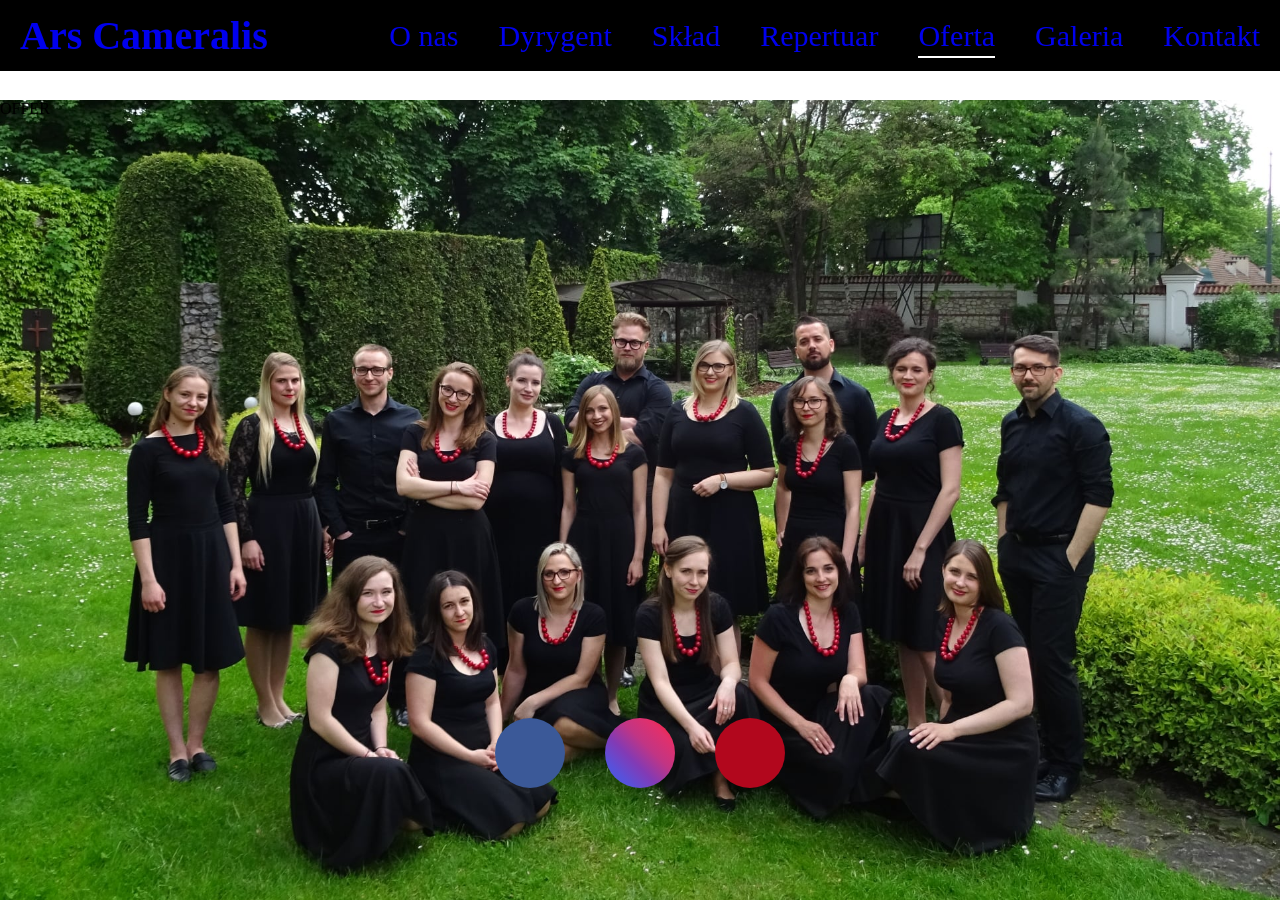
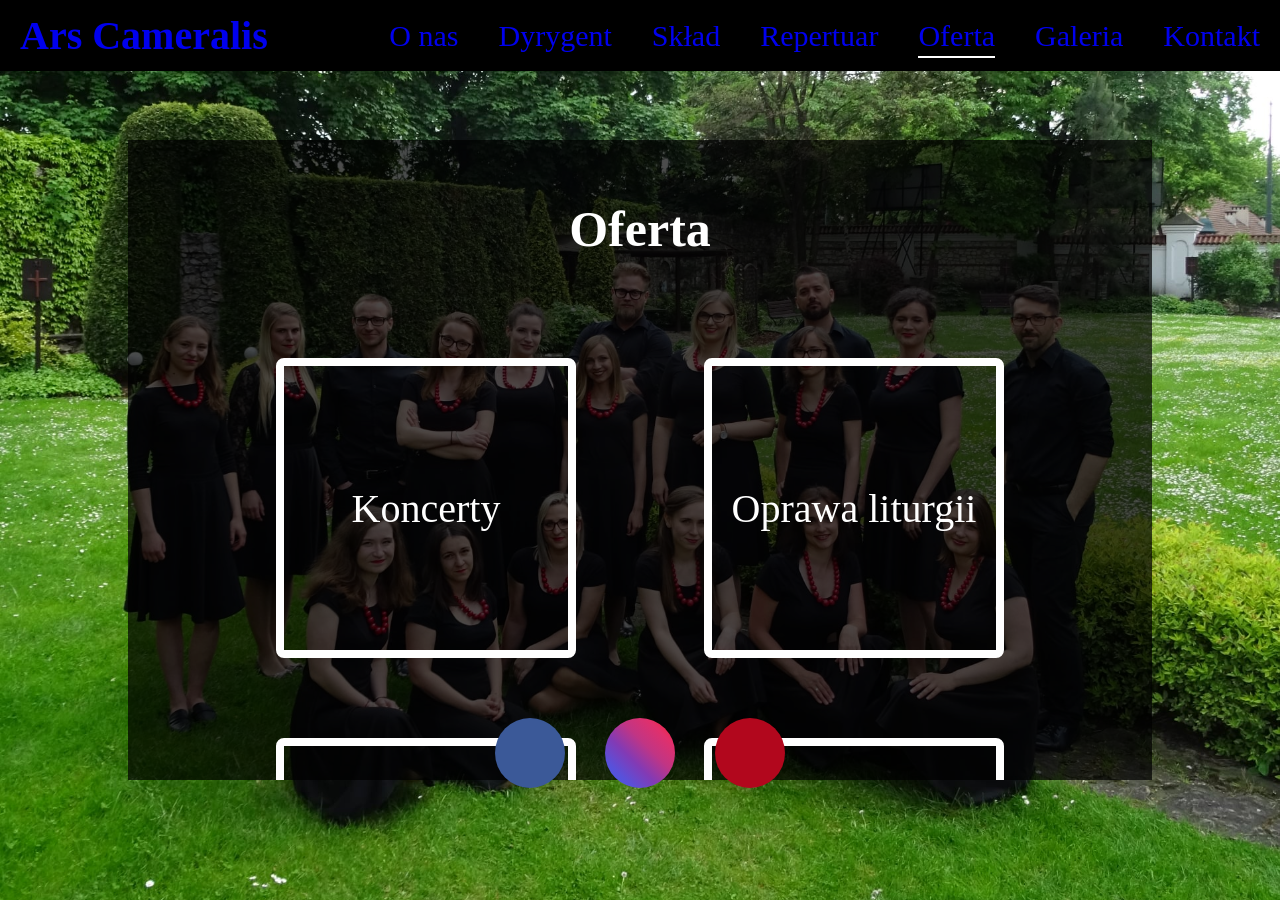
Before and after one commit to piotr-rajtar/ars-cameralis, a Vue app: page /offer in a window 1280 px wide. Built offline with nearby package versions, Linux system fonts and the light colour scheme; some icons are missing.

Commit message:
Add offer view

```diff
--- a/src/components/offer/Offer.vue
+++ b/src/components/offer/Offer.vue
@@ -1,6 +1,16 @@
 <template>
   <div :class="style.container">
-    <span>OFFER</span>
+    <div :class="style.textContainer">
+      <h1 :class="style.header">Oferta</h1>
+      <div :class="style.tileContainer">
+        <div :class="style.tile">Koncerty</div>
+        <div :class="style.tile">Oprawa liturgii</div>
+        <div :class="style.tile">Chrzciny</div>
+        <div :class="style.tile">Komunie</div>
+        <div :class="style.tile">Śluby</div>
+        <div :class="style.tile">Pogrzeby</div>
+      </div>
+    </div>
   </div>
 </template>
 
@@ -14,9 +24,55 @@ export default class Offer extends Vue {}
 <style lang="scss" module="style">
 @import '../../scss/variables.scss';
 @import '../../scss/mixins.scss';
+@import '../../scss/media.scss';
 
 .container {
-  margin-top: 100px;
-  //background-image: url("paper.gif");
+  @include flex-centered;
+}
+
+.textContainer {
+  margin: 35 * $spacing-unit 0 30 * $spacing-unit;
+  padding: 15 * $spacing-unit;
+  width: 80%;
+  max-height: 80vh;
+  background: $overlay;
+  color: $secondary-color;
+  overflow-y: auto;
+
+  @include screen-medium {
+    padding: 5 * $spacing-unit;
+    max-height: 70vh;
+  }
+}
+
+.header {
+  text-align: center;
+  font-size: $font-size-title;
+  margin-bottom: 15 * $spacing-unit;
+
+  @include screen-medium {
+    margin-bottom: 5 * $spacing-unit;
+  }
+}
+
+.tileContainer {
+  @include flex-tile;
+}
+
+.tile {
+  @include flex-centered;
+  width: 300px;
+  height: 300px;
+  border-radius: 2 * $spacing-unit;
+  border: 2 * $spacing-unit solid $secondary-color;
+  font-size: $font-size-title-medium;
+  margin: 10 * $spacing-unit;
+
+  &:hover {
+    background-color: $secondary-color;
+    opacity: 0.8;
+    color: $main-color;
+    transition: 1s ease;
+  }
 }
 </style>
--- a/src/scss/mixins.scss
+++ b/src/scss/mixins.scss
@@ -19,3 +19,9 @@
     display: flex;
     justify-content: space-between;
 }
+
+@mixin flex-tile {
+    display: flex;
+    flex-wrap: wrap;
+    justify-content: space-evenly;
+}
```
